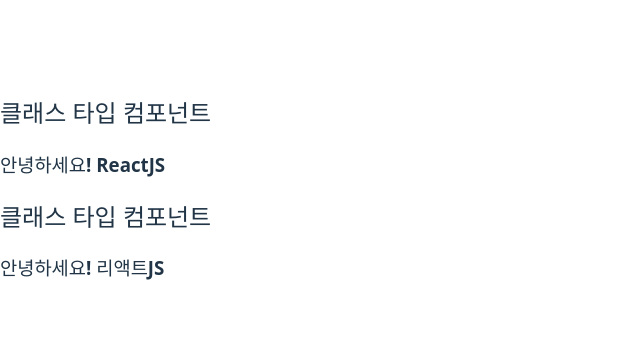
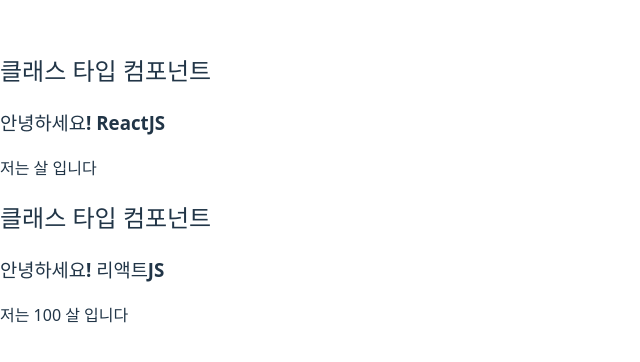
Before and after one commit to shin3481/React-Basic-App, a React (Vite) app: page / in a window 1280 px wide. Shown: the part 212-574 px from the top of the page, without its empty margins (0-640 px from the left). Built offline with nearby package versions, Linux system fonts and the light colour scheme.

Commit message:
MyComponentFunc add

```diff
--- a/src/App.jsx
+++ b/src/App.jsx
@@ -3,8 +3,7 @@
   return (
     <>
       <MyComponent name="ReactJS" />
-      <MyComponent />
-
+      <MyComponent age={100}/>
 
     </>
   );
--- a/src/components/MyComponent.jsx
+++ b/src/components/MyComponent.jsx
@@ -4,11 +4,12 @@
 class MyComponent extends Component {
     render() {
         //destructuring assigment
-        const { name } = this.props;
+        const { name, age } = this.props;
         return (
             <div>
                 <h2>클래스 타입 컴포넌트</h2>
                 <h3>안녕하세요! <b>{name}</b></h3>
+                <p>저는 {age} 살 입니다</p>
             </div>
         );
     }
@@ -17,6 +18,7 @@
     name: '리액트JS'
 };
 MyComponent.propTypes = {
-    name: PropTypes.string
+    name: PropTypes.string, //name props 타입을 문자열로 설정함
+    age: PropTypes.number.isRequired
 };
 export default MyComponent;
```
Also changed, not shown: src/components/MyComponentFunc.jsx (added, +11 -0 lines).
